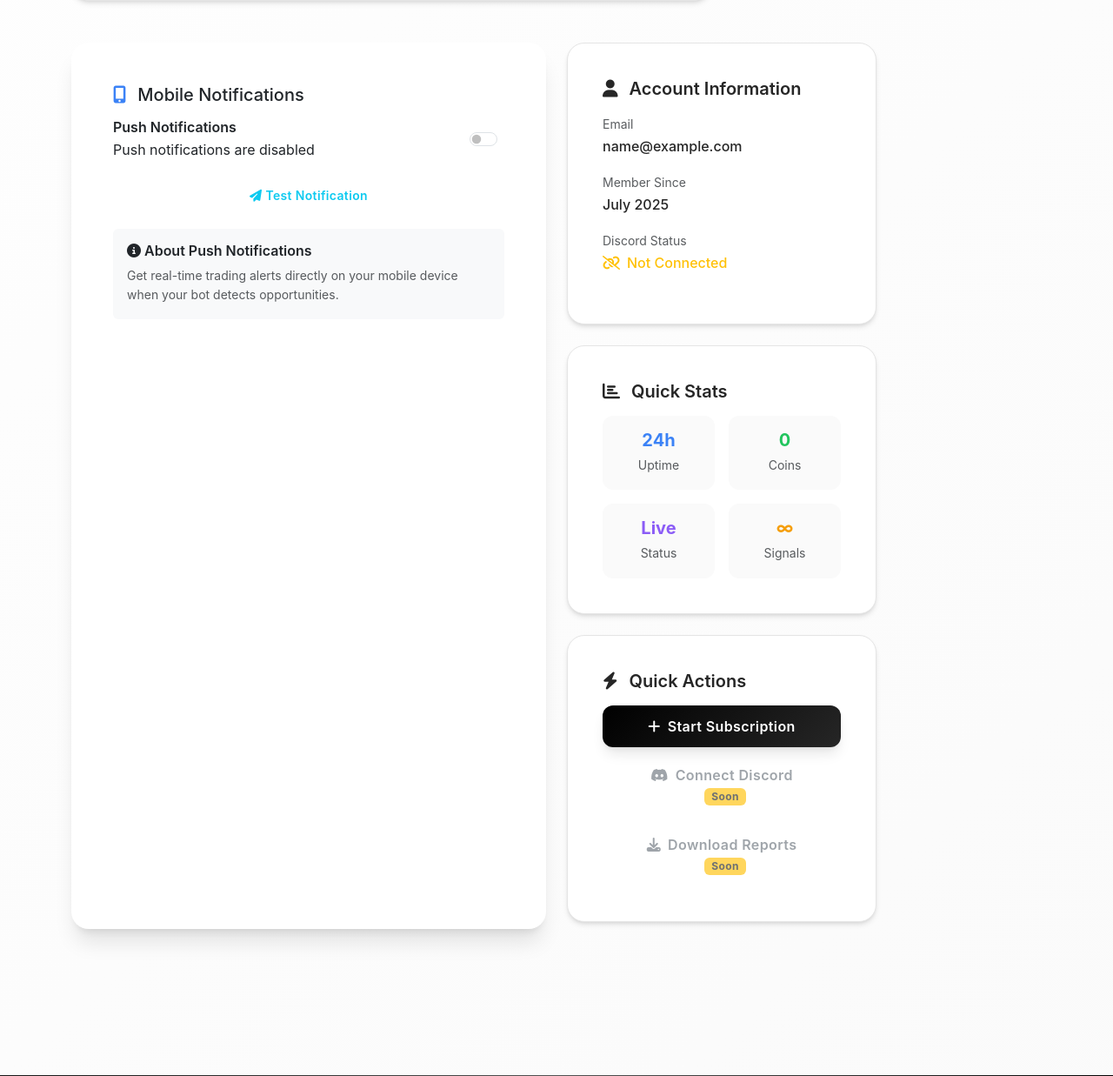
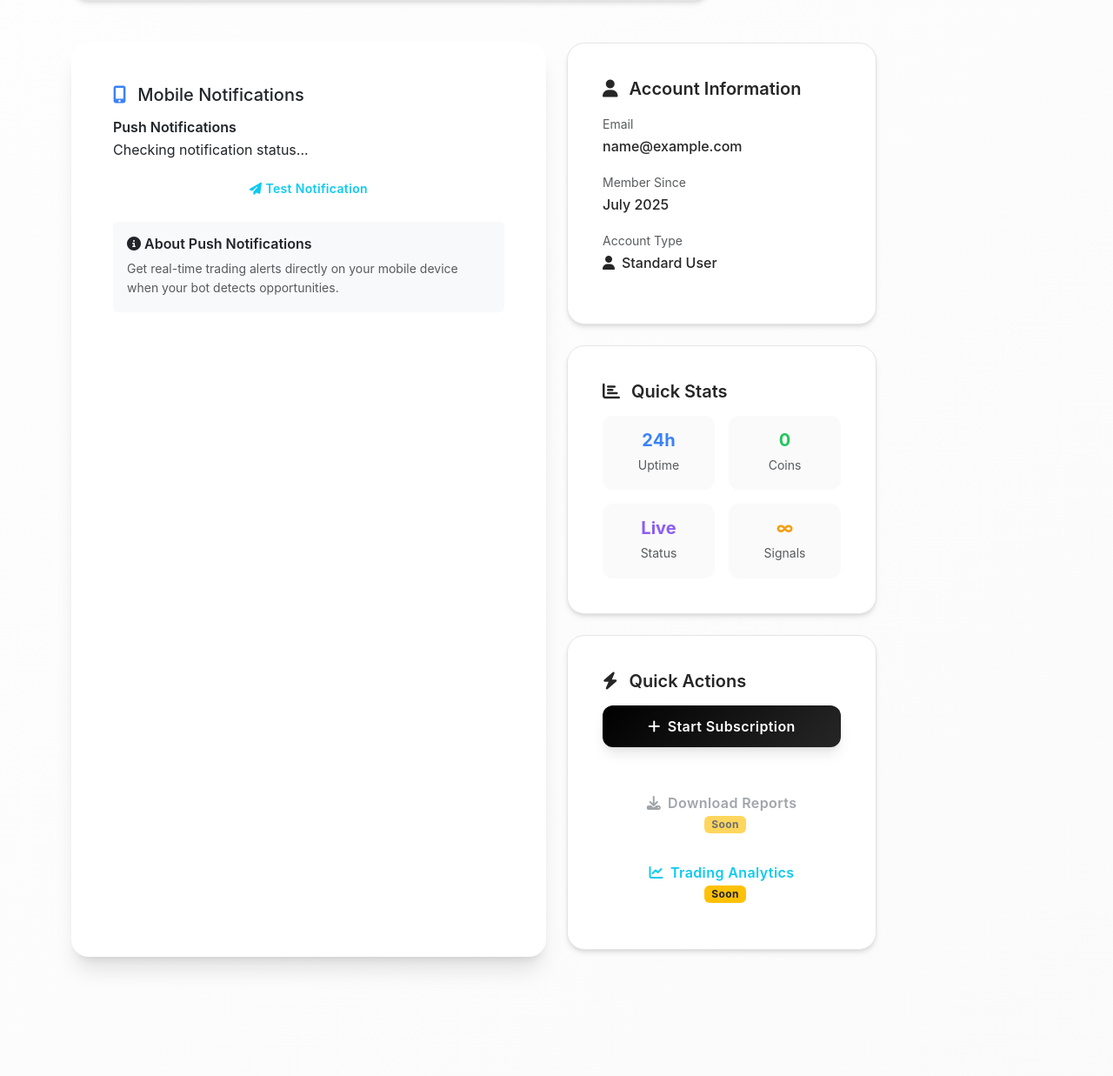
Before and after one commit to coleisa/MalachiteBionics, a Flask app: page /dashboard in a window 1280 px wide. Shown: the part 1117-2354 px from the top of the page at 87% size. Run offline with Flask 3, Linux system fonts and the light colour scheme; the visitor is signed in with stand-in values (Sample User, id 1); data comes from the database, SQL or seed files in the repository; data that the repository does not hold is empty; some libraries are stand-ins or nearby versions.

Commit message:
Update dashboard.html

```diff
--- a/MalachiteBionics/templates/dashboard.html
+++ b/MalachiteBionics/templates/dashboard.html
@@ -349,31 +349,28 @@
                         </h5>
 
                         <div class="mb-3">
-                            <div class="d-flex align-items-center justify-content-between">
+                            <div class="d-flex align-items-center justify-content-between mb-2">
                                 <div>
                                     <h6 class="fw-semibold mb-1">Push Notifications</h6>
-                                    <span id="notification-status" class="status-disabled">Push notifications are disabled</span>
-                                </div>
-                                <div class="form-check form-switch">
-                                    <input class="form-check-input" type="checkbox" id="pushNotificationToggle"
-                                           {% if user.push_notifications_enabled %}checked{% endif %}>
-                                </div>
+                                    <span id="notification-status" class="status-disabled">Checking notification status...</span>
                                 </div>
                             </div>
 
-                        <div class="d-grid gap-2">
-                            <button type="button" id="subscribe-btn" class="btn btn-primary btn-sm"
-                                    style="display: none;" onclick="window.pushManager.subscribe()">
+                            <!-- Mobile-friendly notification controls -->
+                            <div class="d-grid gap-2" id="notification-controls">
+                                <button type="button" id="enable-btn" class="btn btn-success btn-sm"
+                                        onclick="enableNotifications()" style="display: none;">
                                     <i class="fas fa-bell me-1"></i>Enable Push Notifications
                                 </button>
-                            <button type="button" id="unsubscribe-btn" class="btn btn-outline-secondary btn-sm"
-                                    style="display: none;" onclick="window.pushManager.unsubscribe()">
+                                <button type="button" id="disable-btn" class="btn btn-outline-danger btn-sm"
+                                        onclick="disableNotifications()" style="display: none;">
                                     <i class="fas fa-bell-slash me-1"></i>Disable Push Notifications
                                 </button>
-                            <button type="button" id="test-notification-btn" class="btn btn-outline-info btn-sm"
-                                    onclick="window.pushManager.testNotification()">
+                                <button type="button" id="test-btn" class="btn btn-outline-info btn-sm"
+                                        onclick="testNotification()">
                                     <i class="fas fa-paper-plane me-1"></i>Test Notification
                                 </button>
+                            </div>
                         </div>
 
                         <div class="mt-3 p-3 bg-light rounded">
@@ -404,21 +401,16 @@
                         <label class="small text-muted">Member Since</label>
                         <div class="fw-medium">{{ user.created_at.strftime('%B %Y') }}</div>
                     </div>
-                    {% if user.discord_user_id %}
                     <div class="mb-3">
-                            <label class="small text-muted">Discord Connected</label>
-                            <div class="fw-medium text-success">
-                                <i class="fab fa-discord me-2"></i>Connected
+                        <label class="small text-muted">Account Type</label>
+                        <div class="fw-medium">
+                            {% if user.is_admin %}
+                                <i class="fas fa-crown me-2" style="color: #f59e0b;"></i>Administrator
+                            {% else %}
+                                <i class="fas fa-user me-2"></i>Standard User
+                            {% endif %}
                         </div>
                     </div>
-                    {% else %}
-                        <div class="mb-3">
-                            <label class="small text-muted">Discord Status</label>
-                            <div class="fw-medium text-warning">
-                                <i class="fas fa-unlink me-2"></i>Not Connected
-                            </div>
-                        </div>
-                    {% endif %}
                 </div>
 
                 <!-- Quick Stats -->
@@ -472,11 +464,12 @@
                             </a>
                         {% endif %}
                         <button class="btn btn-outline-secondary" disabled>
-                            <i class="fab fa-discord me-2"></i>Connect Discord
+                        <button class="btn btn-outline-secondary" disabled>
+                            <i class="fas fa-download me-2"></i>Download Reports
                             <small class="ms-2 badge bg-warning text-dark">Soon</small>
                         </button>
-                        <button class="btn btn-outline-secondary" disabled>
-                            <i class="fas fa-download me-2"></i>Download Reports
+                        <button class="btn btn-outline-info">
+                            <i class="fas fa-chart-line me-2"></i>Trading Analytics
                             <small class="ms-2 badge bg-warning text-dark">Soon</small>
                         </button>
                     </div>
@@ -547,4 +540,157 @@
         {% endif %}
     </div>
 </section>
+
+<script>
+// Mobile-friendly push notification functions
+let pushManager = null;
+
+// Initialize notifications when page loads
+document.addEventListener('DOMContentLoaded', async () => {
+    try {
+        const response = await fetch('/api/push/vapid-public-key');
+        const data = await response.json();
+
+        if (data.publicKey) {
+            // Initialize push manager
+            if ('serviceWorker' in navigator && 'PushManager' in window) {
+                const swRegistration = await navigator.serviceWorker.register('/static/sw.js');
+
+                pushManager = {
+                    swRegistration: swRegistration,
+                    publicKey: data.publicKey,
+                    isSubscribed: false
+                };
+
+                // Check current subscription status
+                const subscription = await swRegistration.pushManager.getSubscription();
+                pushManager.isSubscribed = !(subscription === null);
+
+                updateNotificationUI();
+            } else {
+                document.getElementById('notification-status').textContent = 'Push notifications not supported on this browser';
+                document.getElementById('notification-status').className = 'status-error';
+            }
+        }
+    } catch (error) {
+        console.error('Failed to initialize notifications:', error);
+        document.getElementById('notification-status').textContent = 'Failed to initialize notifications';
+        document.getElementById('notification-status').className = 'status-error';
+    }
+});
+
+function updateNotificationUI() {
+    const enableBtn = document.getElementById('enable-btn');
+    const disableBtn = document.getElementById('disable-btn');
+    const statusSpan = document.getElementById('notification-status');
+
+    if (pushManager.isSubscribed) {
+        enableBtn.style.display = 'none';
+        disableBtn.style.display = 'block';
+        statusSpan.textContent = 'Push notifications are enabled';
+        statusSpan.className = 'status-success';
+    } else {
+        enableBtn.style.display = 'block';
+        disableBtn.style.display = 'none';
+        statusSpan.textContent = 'Push notifications are disabled';
+        statusSpan.className = 'status-disabled';
+    }
+}
+
+async function enableNotifications() {
+    try {
+        const permission = await Notification.requestPermission();
+
+        if (permission === 'granted') {
+            const subscription = await pushManager.swRegistration.pushManager.subscribe({
+                userVisibleOnly: true,
+                applicationServerKey: urlBase64ToUint8Array(pushManager.publicKey)
+            });
+
+            const response = await fetch('/api/push/subscribe', {
+                method: 'POST',
+                headers: { 'Content-Type': 'application/json' },
+                body: JSON.stringify(subscription)
+            });
+
+            if (response.ok) {
+                pushManager.isSubscribed = true;
+                updateNotificationUI();
+                showAlert('Push notifications enabled!', 'success');
+            } else {
+                throw new Error('Failed to save subscription');
+            }
+        } else {
+            showAlert('Please allow notifications in your browser settings', 'error');
+        }
+    } catch (error) {
+        console.error('Failed to enable notifications:', error);
+        showAlert('Failed to enable notifications', 'error');
+    }
+}
+
+async function disableNotifications() {
+    try {
+        const subscription = await pushManager.swRegistration.pushManager.getSubscription();
+
+        if (subscription) {
+            await subscription.unsubscribe();
+
+            const response = await fetch('/api/push/unsubscribe', {
+                method: 'POST',
+                headers: { 'Content-Type': 'application/json' },
+                body: JSON.stringify(subscription)
+            });
+
+            if (response.ok) {
+                pushManager.isSubscribed = false;
+                updateNotificationUI();
+                showAlert('Push notifications disabled', 'info');
+            }
+        }
+    } catch (error) {
+        console.error('Failed to disable notifications:', error);
+        showAlert('Failed to disable notifications', 'error');
+    }
+}
+
+async function testNotification() {
+    try {
+        const response = await fetch('/api/push/test', {
+            method: 'POST',
+            headers: { 'Content-Type': 'application/json' }
+        });
+
+        if (response.ok) {
+            showAlert('Test notification sent! Check your device.', 'success');
+        } else {
+            const data = await response.json();
+            showAlert(data.error || 'Failed to send test notification', 'error');
+        }
+    } catch (error) {
+        console.error('Test notification failed:', error);
+        showAlert('Failed to send test notification', 'error');
+    }
+}
+
+function urlBase64ToUint8Array(base64String) {
+    const padding = '='.repeat((4 - base64String.length % 4) % 4);
+    const base64 = (base64String + padding).replace(/-/g, '+').replace(/_/g, '/');
+    const rawData = window.atob(base64);
+    const outputArray = new Uint8Array(rawData.length);
+    for (let i = 0; i < rawData.length; ++i) {
+        outputArray[i] = rawData.charCodeAt(i);
+    }
+    return outputArray;
+}
+
+function showAlert(message, type) {
+    const alertDiv = document.createElement('div');
+    alertDiv.className = `alert alert-${type === 'success' ? 'success' : type === 'error' ? 'danger' : 'info'}`;
+    alertDiv.style.cssText = 'position:fixed;top:20px;right:20px;z-index:9999;max-width:300px;padding:10px 15px;border-radius:5px;';
+    alertDiv.textContent = message;
+    document.body.appendChild(alertDiv);
+    setTimeout(() => alertDiv.remove(), 4000);
+}
+</script>
 {% endblock %}
```
Lines whose indentation alone changed are shown as unchanged.
